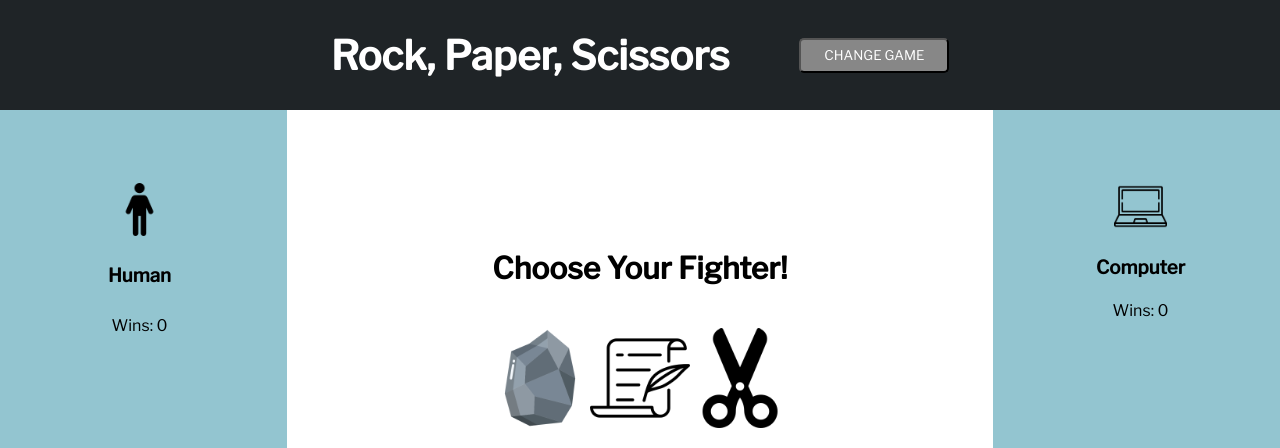
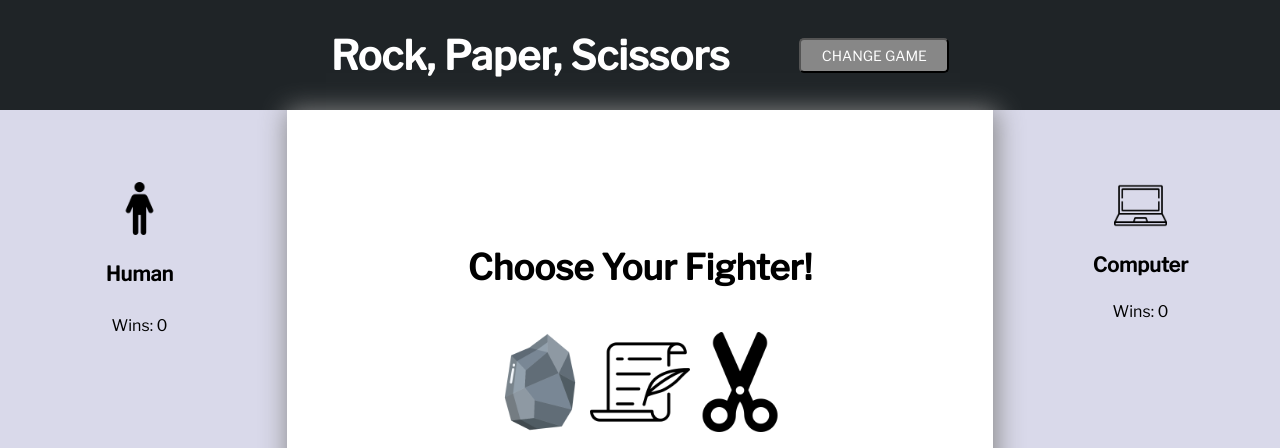
Before and after one commit to ShaunaMyers/Rock-Paper-Scissors, a plain HTML site: page index.html in a window 1280 px wide. Both pictures are taken after a click on the element 640 px from the left and 435 px from the top of the page. Shown: the top 448 px of the page. Drawn offline with nearby package versions, Linux system fonts and the light colour scheme.

Commit message:
Change HTML and CSS styling for buttons, background color,bordershadow

```diff
--- a/index.html
+++ b/index.html
@@ -38,7 +38,7 @@
         </div>
       </section>
       <section class="middle-section hidden" id="classicFighters">
-        <h4>Choose Your Fighter!</h4>
+        <h2>Choose Your Fighter!</h2>
         <div class="game-images" id="classic">
           <button class="rock-img" id="rock" type="button" name="button"></button>
           <button class="paper-img" id="paper" type="button" name="button"></button>
@@ -47,7 +47,7 @@
       </section>
       <!-- Maybe remove this middle-section again...CSS sytles -->
       <section class="middle2-section middle-section hidden" id="difficultFighters">
-        <h4>Choose Your Fighter!</h4>
+        <h2>Choose Your Fighter!</h2>
         <div class="game-images" id="difficult">
           <button class="rock-img" id="rock" type="button" name="button"></button>
           <button class="paper-img" id="paper" type="button" name="button"></button>
--- a/main.js
+++ b/main.js
@@ -97,11 +97,11 @@ function displayfighterChoices(winner, fighter1, fighter2) {
 function changeWinnerBanner(winner) {
   if (winner === 'Draw') {
     battleMode.innerHTML = `
-    <h4>It's a ${winner}!</h4>
+    <h2>It's a ${winner}!</h2>
     `;
   } else {
     battleMode.innerHTML = `
-      <h4>${winner} Wins!!!</h4>
+      <h2>${winner} Wins!!!</h2>
     `;
   }
 }
--- a/styles.css
+++ b/styles.css
@@ -31,6 +31,7 @@ button {
   color: white;
   cursor: pointer;
   display: flex;
+  font-size: 14px;
   height: 35px;
   justify-content: center;
   margin-left: 70px;
@@ -40,10 +41,11 @@ button {
 
 .rules:hover, .reset-score-btn:hover, .change-game-btn:hover {
   background-color: pink;
+  color: black;
 }
 
 .game-images > button:hover {
-  background-color: gray;
+  background-color: #D3D3D3;
 }
 
 
@@ -51,7 +53,7 @@ button {
 
 
 main {
-  background-color: #93c5d0;
+  background-color: #d9d9ea;;
   display: flex;
   justify-content: space-between;
   height: 600px;
@@ -62,9 +64,19 @@ img {
   width: 20%;
 }
 
+h2 {
+  font-size: 35px;
+}
+
+h4, h3 {
+  font-size: 20px;
+  margin-bottom: 2%;
+}
+
 .select-game {
   align-items: center;
   background-color: white;
+  box-shadow: 2px 2px 25px 2px #888888;
   display: flex;
   flex-direction: column;
   justify-content: center;
@@ -74,6 +86,7 @@ img {
 .middle-section {
   align-items: center;
   background-color: white;
+  box-shadow: 2px 2px 25px 2px #888888;
   display: flex;
   flex-direction: column;
   font-size: 30px;
@@ -138,6 +151,7 @@ img {
   color: white;
   cursor: pointer;
   display: flex;
+  font-size: 14px;
   height: 35px;
   justify-content: center;
   outline: none;
```
